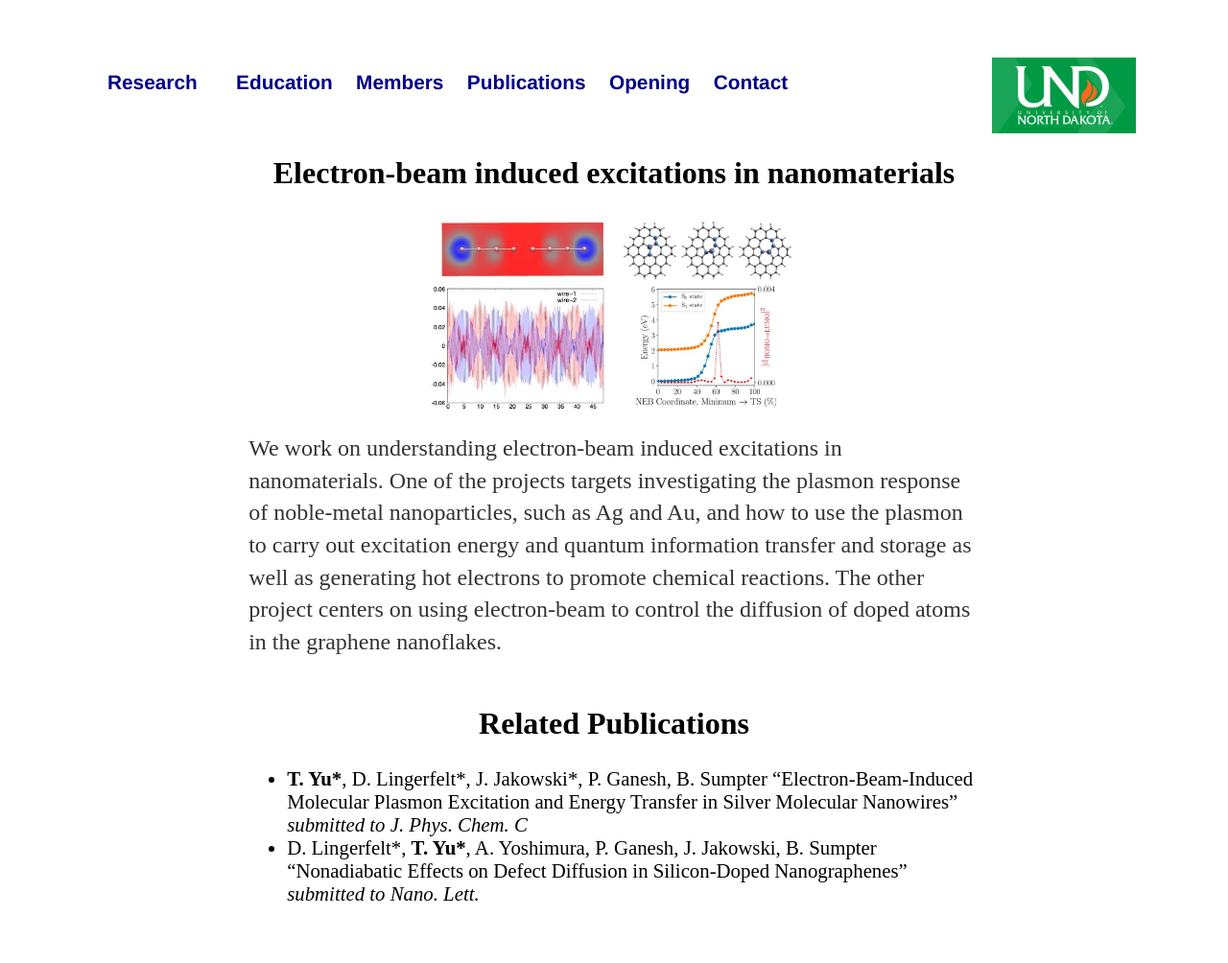
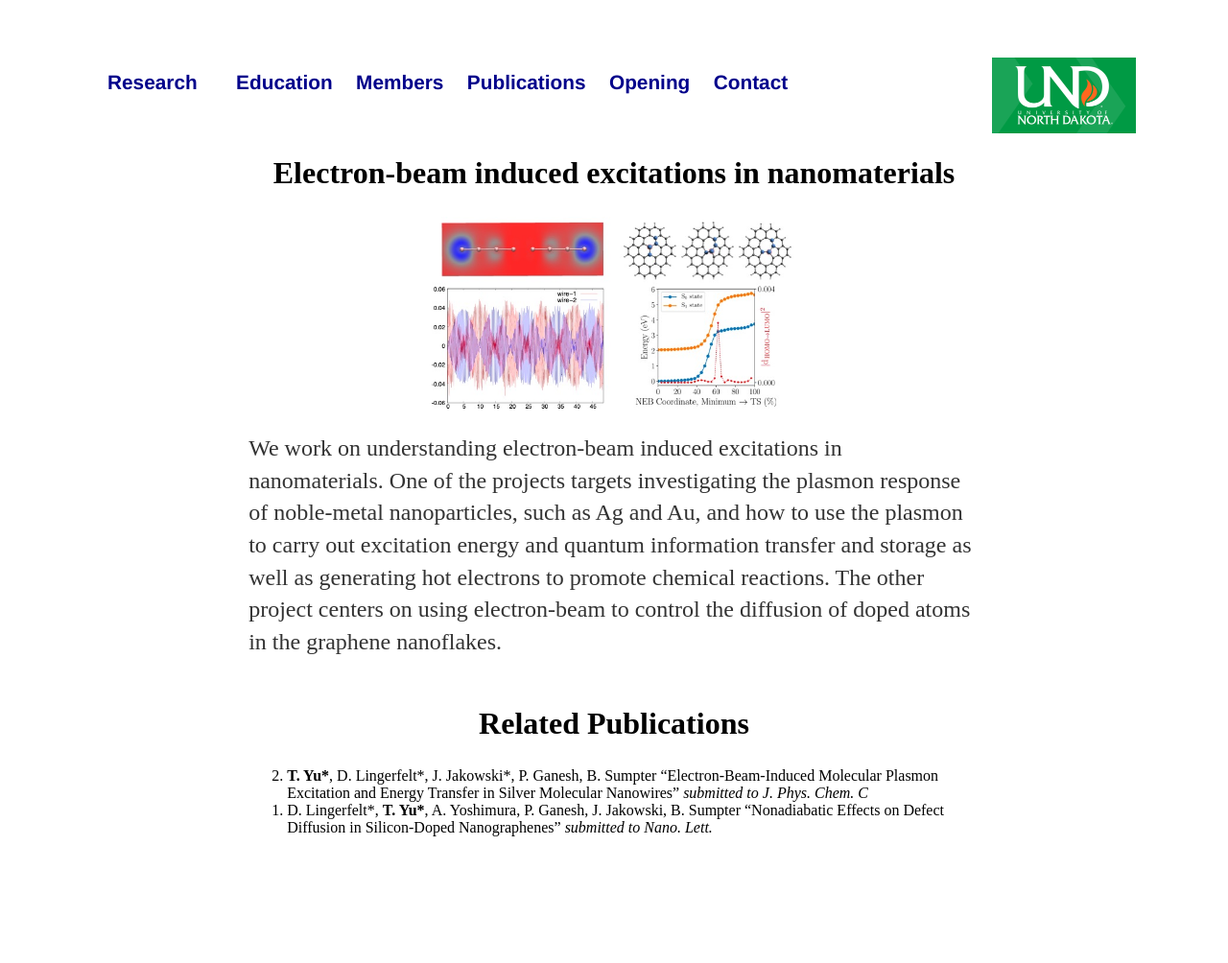
Before and after one commit to comchemyu/und.research.github.io, a Jekyll site: the page built from publications/plasmon/index.html, in a window 1280 px wide. Shown: the whole page at 96% size. Built offline with Jekyll 4.4.1, drawn with Linux system fonts in a browser that asks for light colours; after the commit the page ends 932 px from its top, so only the background shows below that.

Commit message:
Update index.html

```diff
--- a/publications/plasmon/index.html
+++ b/publications/plasmon/index.html
@@ -26,11 +26,11 @@
 
 
 <h2>Related Publications</h2>
-<ul reversed style="font-size:130%;" type="1">
+<ol reversed style="font-size:100%;" type="1">
  <li><b>T. Yu*</b>, D. Lingerfelt*, J. Jakowski*, P. Ganesh, B. Sumpter “Electron-Beam-Induced Molecular Plasmon Excitation and Energy Transfer in Silver Molecular Nanowires” <i>submitted to J. Phys. Chem. C</i>
     <li>D. Lingerfelt*, <b>T. Yu*</b>, A. Yoshimura, P. Ganesh, J. Jakowski, B. Sumpter “Nonadiabatic Effects on Defect Diffusion in Silicon-Doped Nanographenes” <i>submitted to Nano. Lett.</i>
 
-</ul>
+</ol>
 
 
 </body>
```
